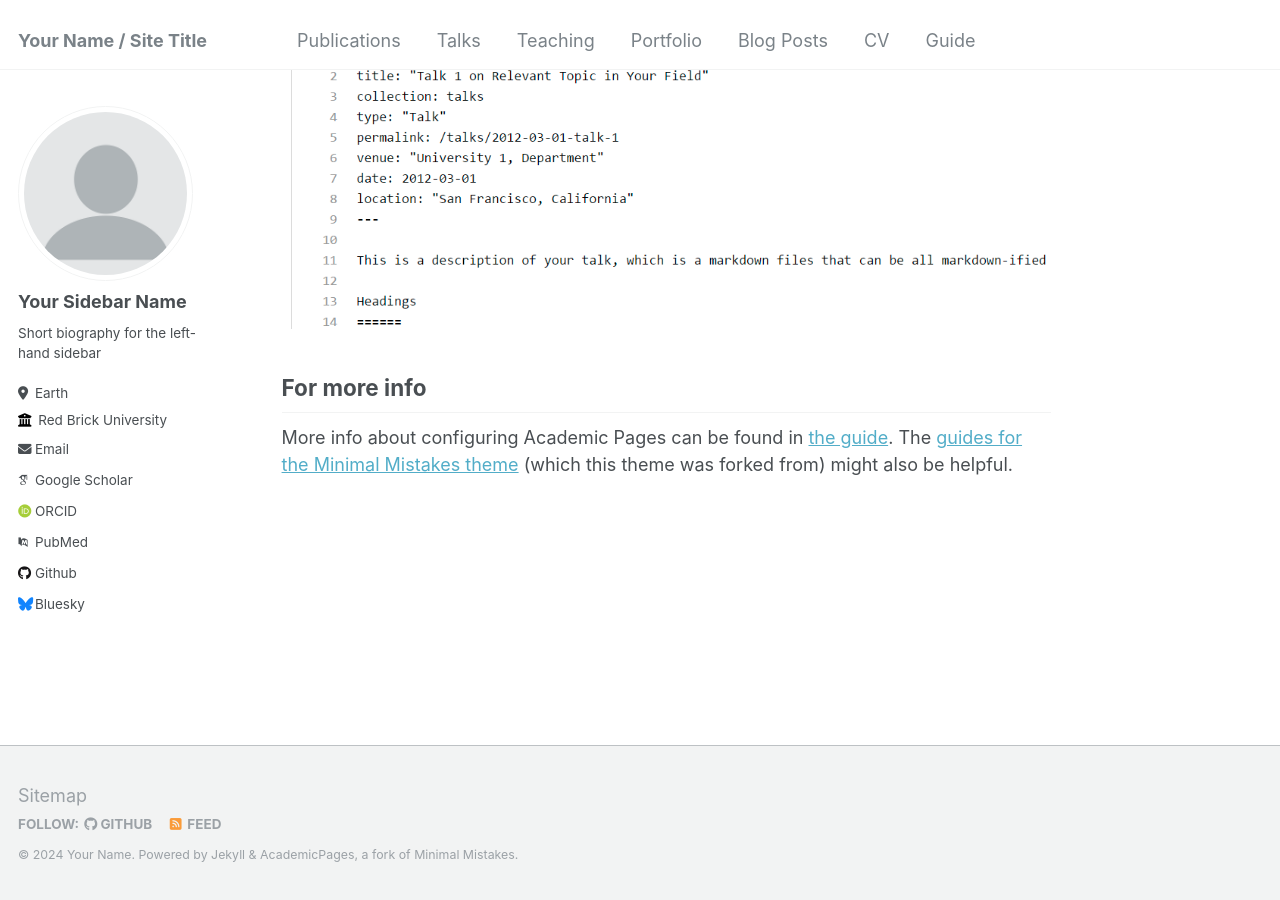
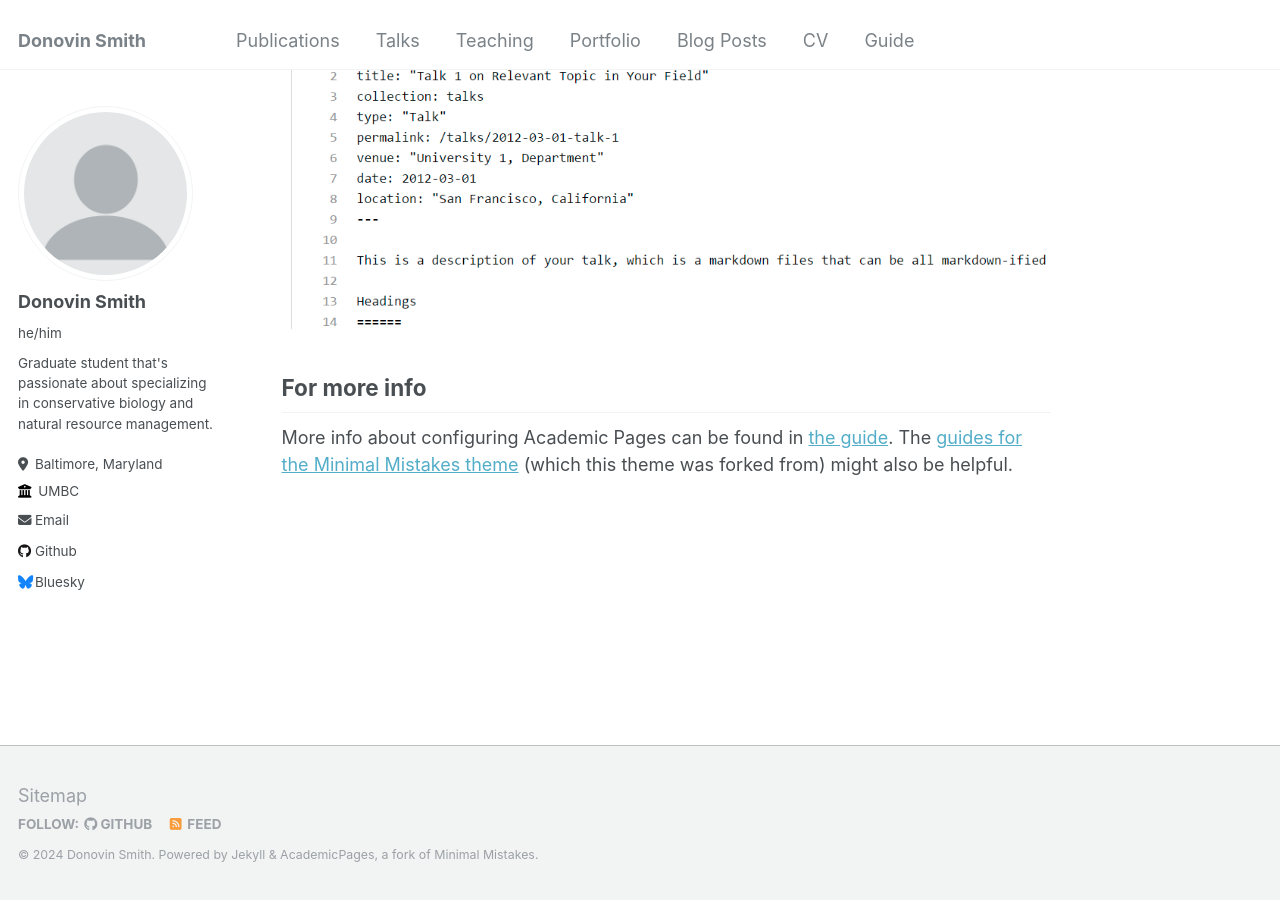
Before and after one commit to Donovin89/Donovin89.github.io, a Jekyll site: the page built from _pages/about.md, in a window 1280 px wide and 900 px high, scrolled down 2660 px. Built offline with Jekyll 4.4.1, drawn with Linux system fonts in a browser that asks for light colours; some web fonts are replaced.

Commit message:
Update _config.yml

```diff
--- a/_config.yml
+++ b/_config.yml
@@ -8,13 +8,13 @@
 
 # Basic Site Settings
 locale                   : "en-US"
-title                    : "Your Name / Site Title"
+title                    : "Donovin Smith"
 title_separator          : "-"
-name                     : &name "Your Name"
-description              : &description "personal description"
-url                      : https://academicpages.github.io # the base hostname & protocol for your site e.g. "https://mmistakes.github.io"
+name                     : &name "Donovin Smith"
+description              : &description "ICARE/Master's Student"
+url                      : https://Donovin89.github.io # the base hostname & protocol for your site e.g. "https://mmistakes.github.io"
 baseurl                  : "" # the subpath of your site, e.g. "/blog"
-repository               : "academicpages/academicpages.github.io"
+repository               : "Donovin89/Donovin89.github.io"
 
 # Site Author - The following control what appear as part of the author content on the side bar.
 #               If a field is blank the icon and link will not appear, otherwise it will be shown.
@@ -22,28 +22,28 @@ repository               : "academicpages/academicpages.github.io"
 author:
   # Biographic information
   avatar           : "profile.png"
-  name             : "Your Sidebar Name"
-  pronouns         : # example: "she/her"
-  bio              : "Short biography for the left-hand sidebar"
-  location         : "Earth"
-  employer         : "Red Brick University"
+  name             : "Donovin Smith"
+  pronouns         :  "he/him"
+  bio              : "Graduate student that's passionate about specializing in conservative biology and natural resource management."
+  location         : "Baltimore, Maryland"
+  employer         : "UMBC"
   uri              : # URL
-  email            : "none@example.org"
+  email            : "Donovin1@umbc.edu"
 
   # Academic websites
   arxiv            : # URL - Update with the correct link to your profile
-  googlescholar    : "https://scholar.google.com/citations?user=PS_CX0AAAAAJ"
+  googlescholar    : # "https://scholar.google.com/citations?user=PS_CX0AAAAAJ"
   impactstory      : # URL
-  orcid            : "http://orcid.org/yourorcidurl"
+  orcid            : # "http://orcid.org/yourorcidurl"
   semantic         : # URL
-  pubmed           : "https://www.ncbi.nlm.nih.gov/pubmed/?term=john+snow"
+  pubmed           : # "https://www.ncbi.nlm.nih.gov/pubmed/?term=john+snow"
   researchgate     : # URL
 
   # Repositories and software development
   bitbucket        : # Username - Update with your username on the site
   codepen          : # Username
   dribbble         : # Username
-  github           : "academicpages"
+  github           : "Donovin89"
   kaggle           : # Username
   stackoverflow    : # User number or user number and name (i.e., use "1" or "1/jeff-atwood")
 
```
